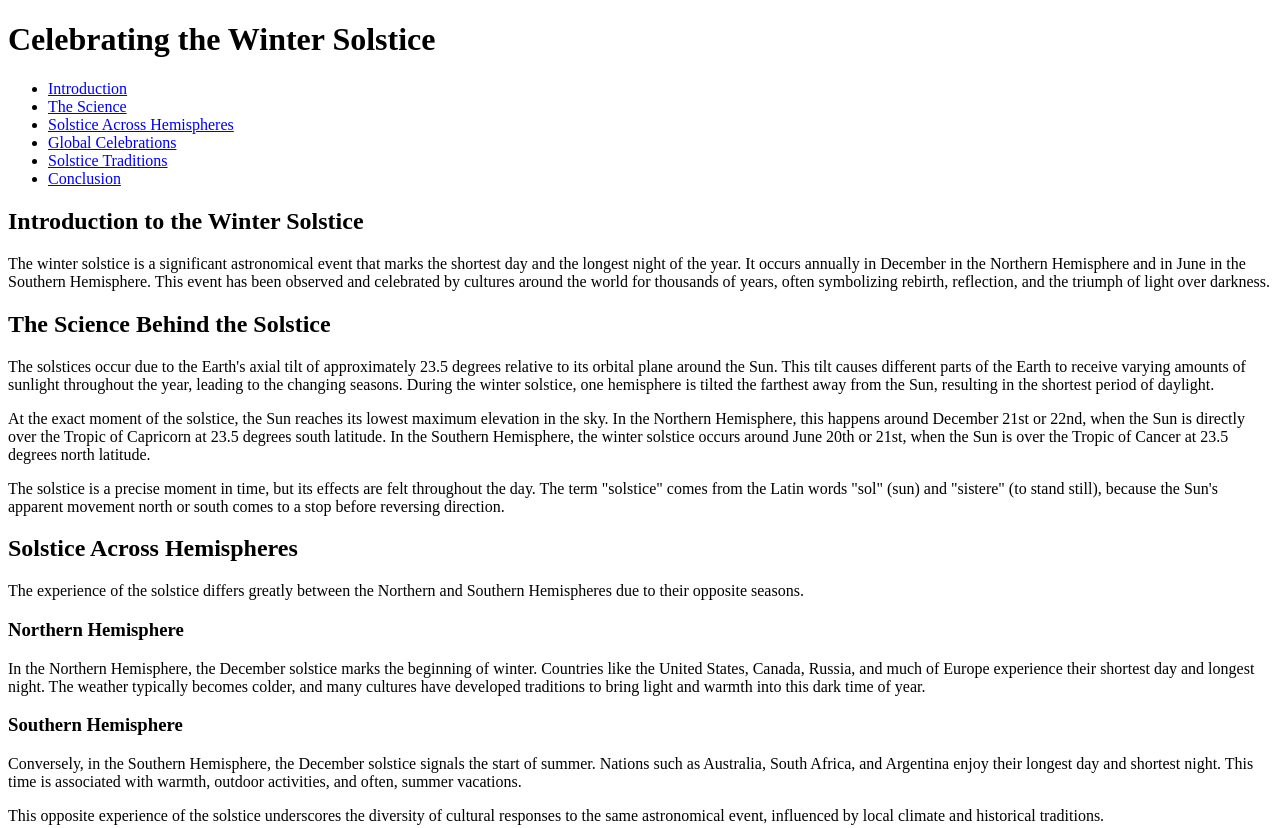
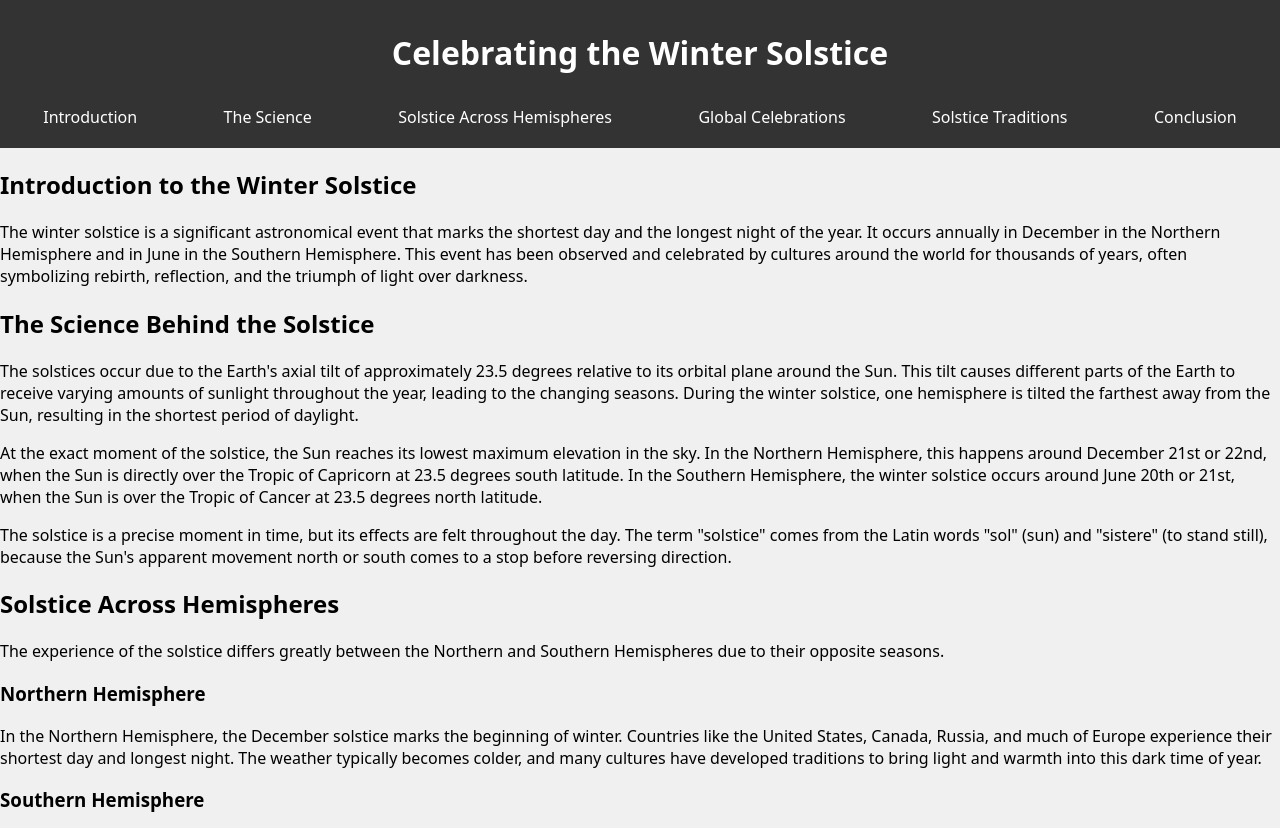
Before and after one commit to ladeoshodi/winter-solstice, a plain HTML site: page index.html in a window 1280 px wide. Shown: the top 828 px of the page. Drawn offline with Linux system fonts and the light colour scheme; a web font is replaced by a local one.

Commit message:
Style header and footer

```diff
--- a/index.html
+++ b/index.html
@@ -2,6 +2,7 @@
 <html lang="en">
   <head>
     <meta charset="UTF-8" />
+    <meta name="viewport" content="width=device-width, initial-scale=1.0" />
     <link rel="stylesheet" href="style.css" />
     <script defer src="script.js"></script>
     <title>Winter Solstice Celebrations Around the World</title>
--- a/style.css
+++ b/style.css
@@ -0,0 +1,55 @@
+@import url("https://fonts.googleapis.com/css2?family=Snowburst+One&display=swap");
+
+body {
+  font-family: "Snowburst One", system-ui, serif;
+  background-color: #f0f0f0;
+  font-weight: 400;
+  font-style: normal;
+  margin: 0;
+  padding: 0;
+}
+
+ul {
+  margin: 0;
+  padding: 0;
+  list-style: none;
+}
+
+a {
+  color: #fff;
+  text-decoration: none;
+}
+
+#main-header {
+  background-color: #333;
+  color: #fff;
+  padding: 10px 0;
+  text-align: center;
+}
+
+#main-nav ul {
+  display: flex;
+  justify-content: space-around;
+  align-items: center;
+}
+
+#main-nav ul li {
+  padding: 10px;
+}
+
+#main-nav ul li:hover {
+  background-color: #555;
+}
+
+#main-footer {
+  background-color: #333;
+  color: #fff;
+  text-align: center;
+  padding: 10px 0;
+}
+
+@media screen and (max-width: 600px) {
+  #main-nav ul {
+    flex-direction: column;
+  }
+}
```
Also changed, not shown: 2 other files.
